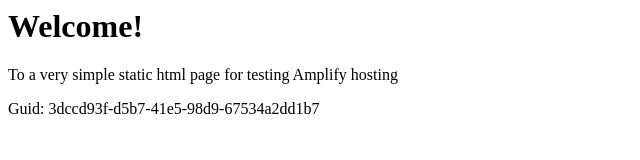
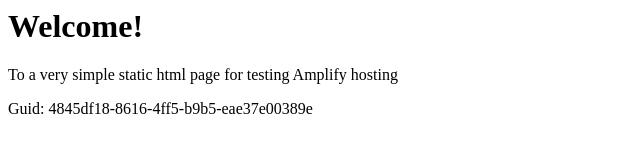
Before and after one commit to aws-aemilia-pdx/Github-PR-Commit-Integration-Test-DoNotTouch-GitHubWebhookPushCanaryTest-v1-preprod-us-west-2, a website: page src/index.html in a window 1280 px wide. Shown: the full height of the page, 0-640 px from the left. Drawn offline with Linux system fonts and the light colour scheme.

Commit message:
commit from integ tests

```diff
--- a/src/index.html
+++ b/src/index.html
@@ -12,6 +12,6 @@
 <body>
     <h1>Welcome!</h1>
     <p>To a very simple static html page for testing Amplify hosting</p>
-    <p>Guid: 3dccd93f-d5b7-41e5-98d9-67534a2dd1b7</p></body>
+    <p>Guid: 4845df18-8616-4ff5-b9b5-eae37e00389e</p></body>
 
 </html>
```
